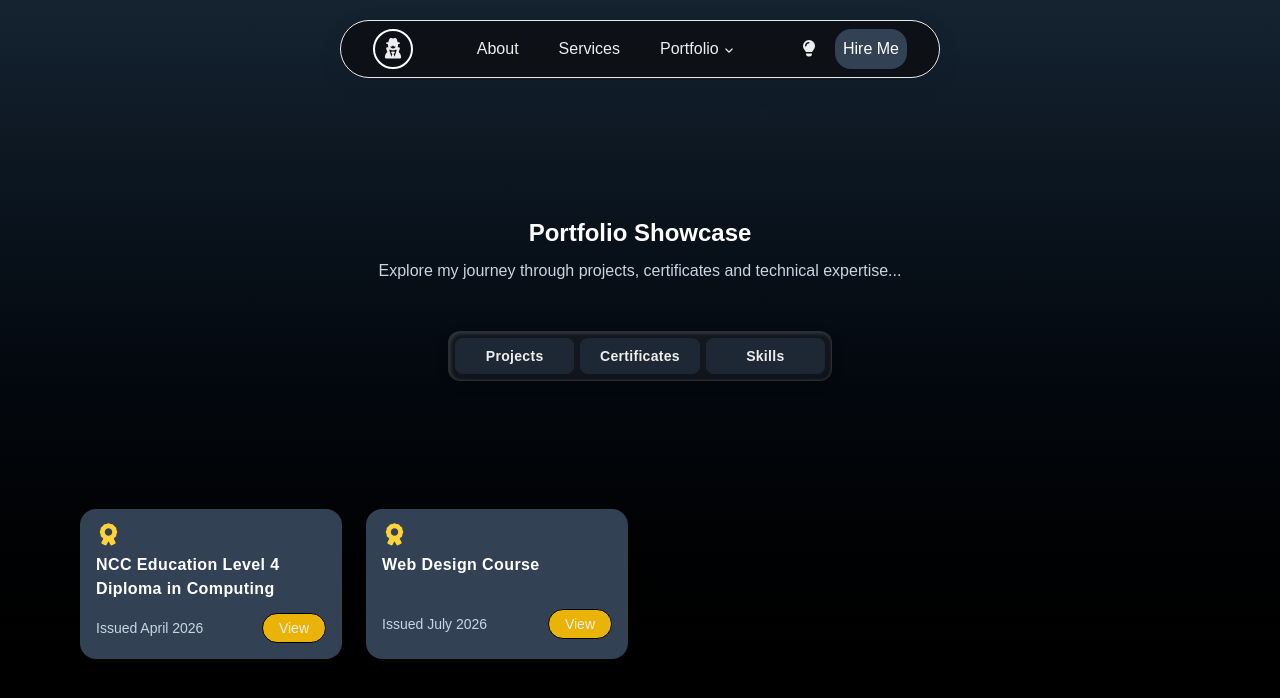
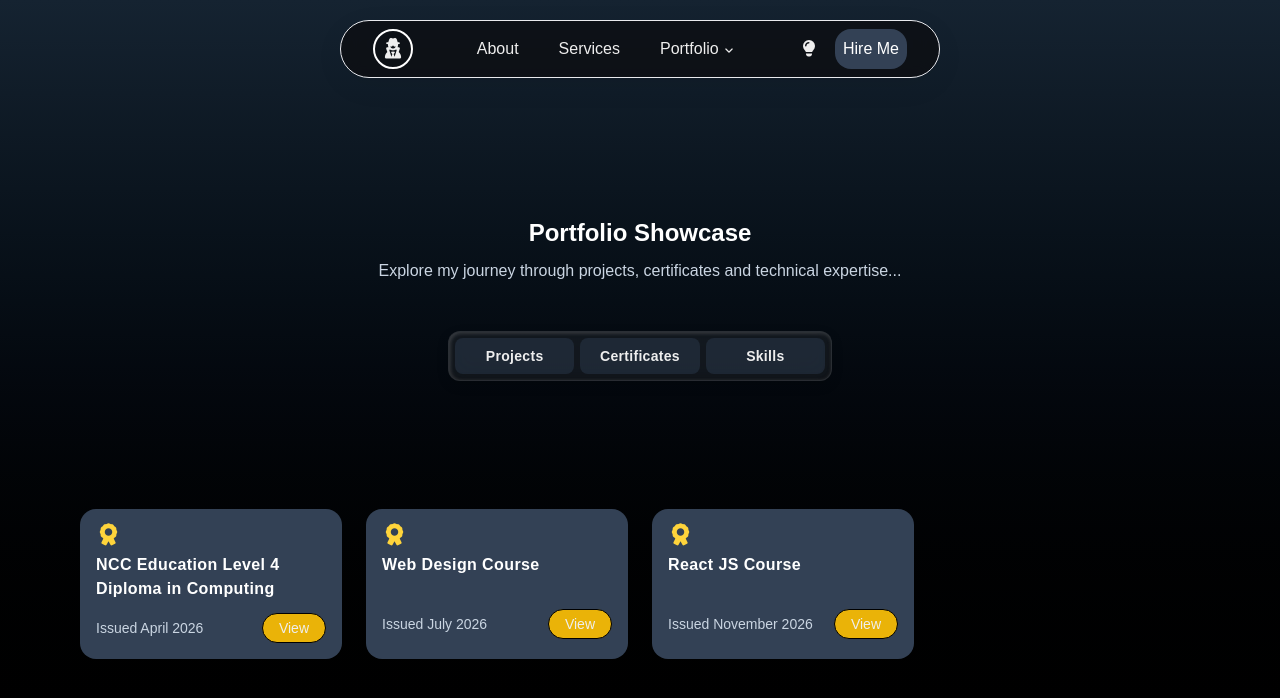
Before and after one commit to heinhtetsan-dev/my-portfolio, a website: page certificates.html in a window 1280 px wide. Drawn offline with nearby package versions, Linux system fonts and the light colour scheme.

Commit message:
Add React JS Course certificate and fix renamed web design link

```diff
--- a/certificates.html
+++ b/certificates.html
@@ -166,7 +166,22 @@
 
                     <div class="flex justify-between items-center pt-2 text-sm text-slate-300">
                         <p>Issued July 2026</p>
-                        <a href="/assets/certificates/web_design_course.png" target="_blank" rel="noopener"
+                        <a href="/assets/certificates/web_design_certificate.png" target="_blank" rel="noopener"
+                            class="inline-block bg-[var(--hover-color)] border border-black rounded-2xl px-4 py-1 text-white font-medium transition-all duration-300 ease-in-out hover:bg-black text-center">
+                            View
+                        </a>
+                    </div>
+                </div>
+            </div>
+
+            <div class="flex flex-col w-full rounded-2xl text-white bg-[var(--btn-color)] overflow-hidden transition-all duration-300 ease-in-out hover:-translate-y-1">
+                <div class="flex flex-col gap-1 p-4">
+                    <i class="fa-solid fa-award text-[#ffd43b] text-xl self-start mb-1"></i>
+                    <h3 class="font-semibold tracking-wide pb-5">React JS Course</h3>
+
+                    <div class="flex justify-between items-center pt-2 text-sm text-slate-300">
+                        <p>Issued November 2026</p>
+                        <a href="/assets/certificates/React_certificate.png" target="_blank" rel="noopener"
                             class="inline-block bg-[var(--hover-color)] border border-black rounded-2xl px-4 py-1 text-white font-medium transition-all duration-300 ease-in-out hover:bg-black text-center">
                             View
                         </a>
```
Also changed, not shown: assets/certificates/React_certificate.png (added), assets/certificates/web_design_certificate.png (renamed from assets/certificates/web_design_course.png).
